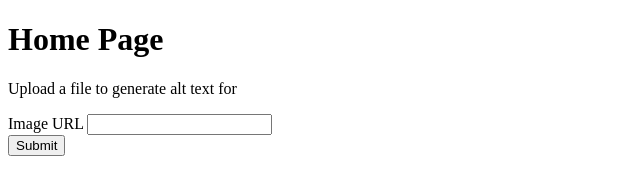
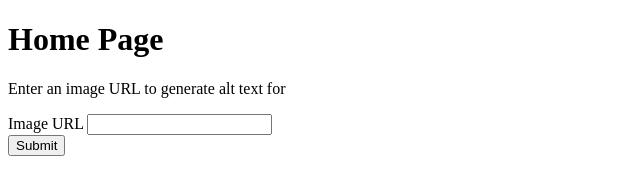
Before and after one commit to paulGeoghegan/Accessibility-Checker-FYP, a website: page home.html in a window 1280 px wide. Shown: the full height of the page, 0-640 px from the left. Drawn offline with Linux system fonts and the light colour scheme.

Commit message:
Changed wording of home page

```diff
--- a/home.html
+++ b/home.html
@@ -5,7 +5,7 @@
 	</head>
 	<body>
 	<h1>Home Page</h1>
-	<p> Upload a file to generate alt text for</p>
+	<p> Enter an image URL to generate alt text for</p>
 
 	<form action="/" method="post"/>
 		<label for="userImage">Image URL</label>
```
